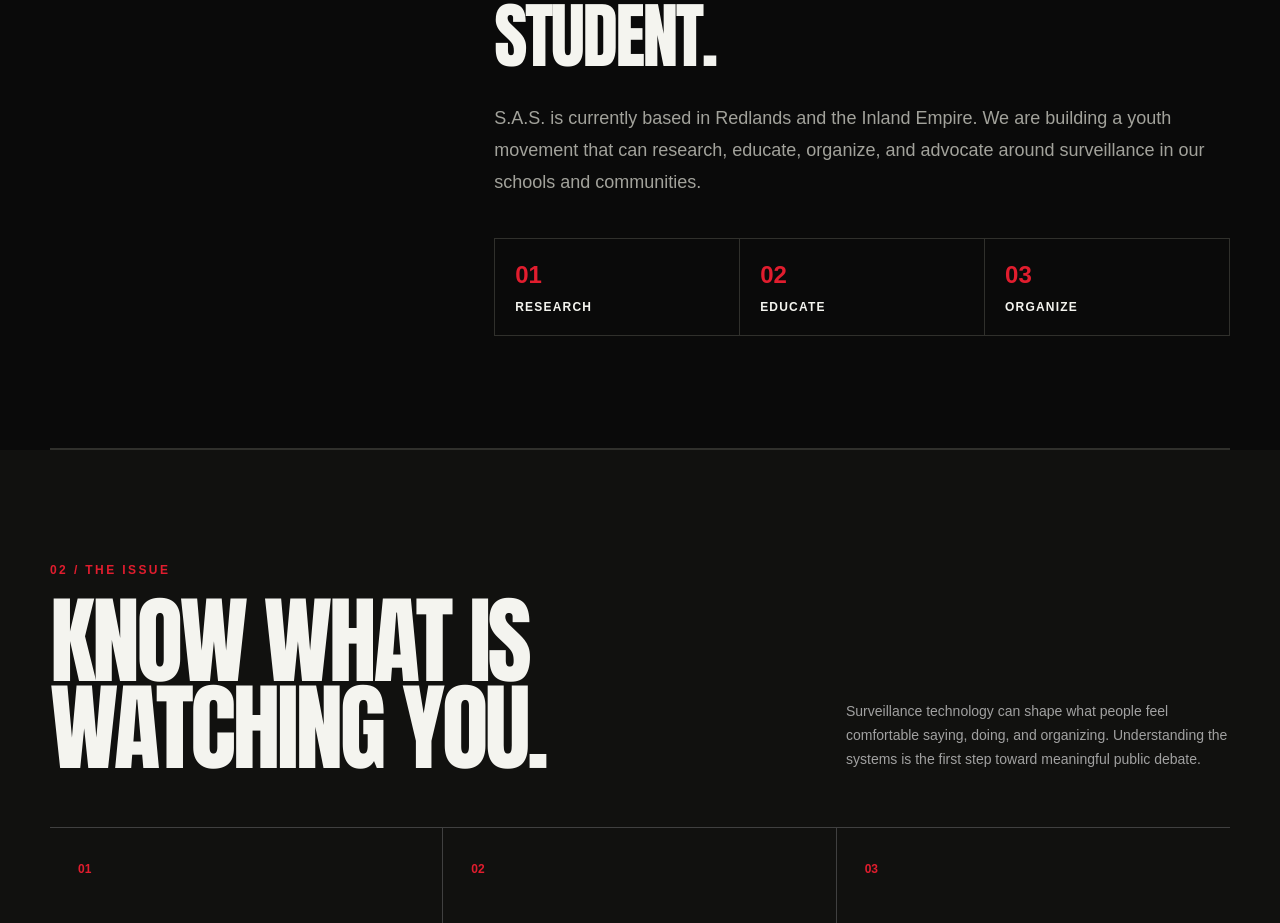
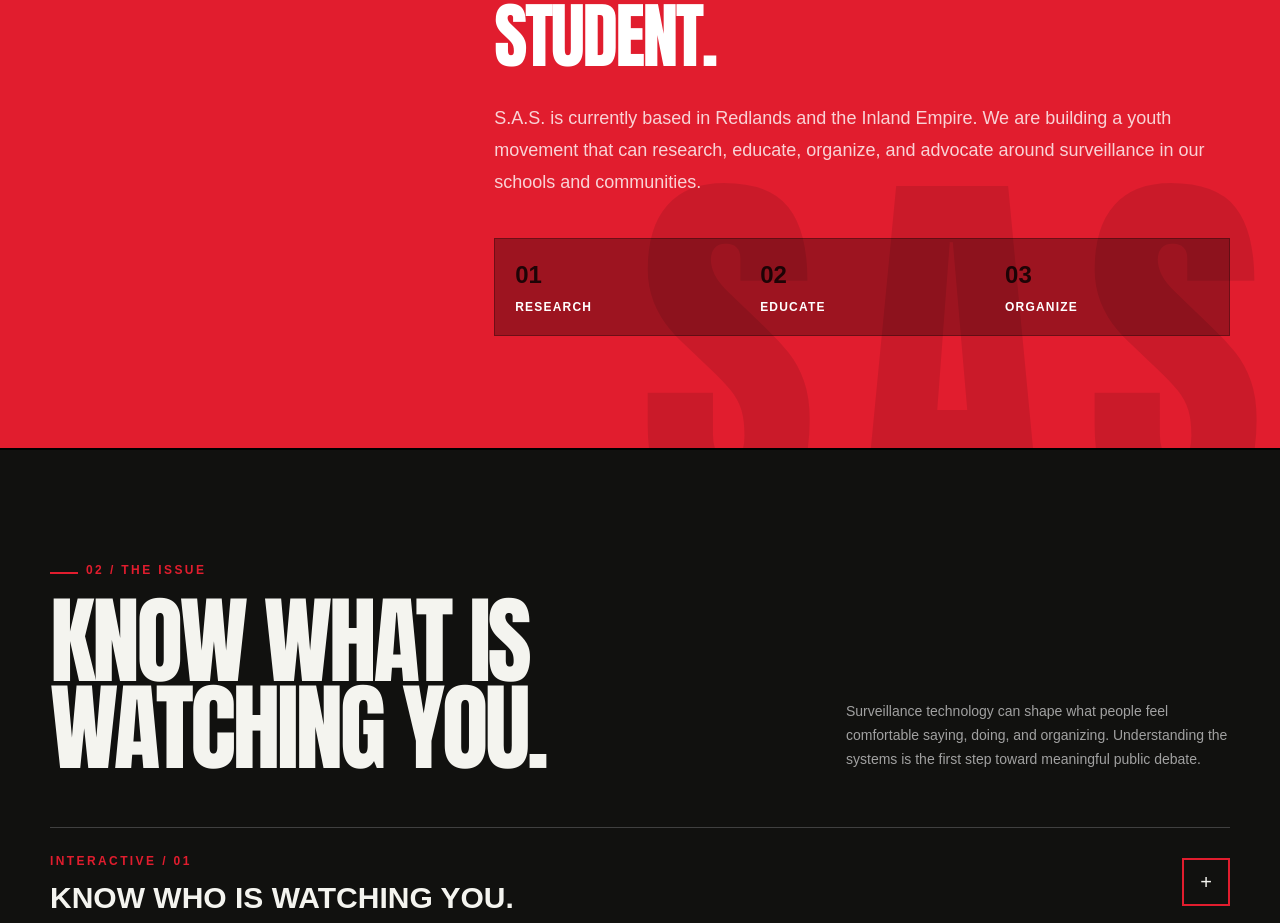
Before and after one commit to Nitsud777-Netzud/SAS, a Next.js app: page / in a window 1280 px wide. Shown: the part 1109-2032 px from the top of the page. Built offline with nearby package versions, Linux system fonts and the light colour scheme.

Commit message:
Redesign S.A.S. visual system and interactions

```diff
--- a/app/page.tsx
+++ b/app/page.tsx
@@ -28,8 +28,23 @@ function Eye() {
   );
 }
 
+function Watcher() {
+  return (
+    <div className="relative min-h-[280px] overflow-hidden border-2 border-[var(--accent)] bg-[#080808]">
+      <div className="absolute inset-0 bg-[repeating-linear-gradient(to_bottom,transparent_0_11px,rgba(225,29,46,.14)_12px_13px)] motion-safe:animate-pulse" />
+      <p className="absolute left-3 top-3 z-10 text-[9px] font-black tracking-[.18em] text-[var(--accent)]">SURVEILLANCE FEED / SUBJECT 01</p>
+      <div className="absolute left-1/2 top-[43%] h-28 w-24 -translate-x-1/2 -translate-y-1/2 rounded-[48%_48%_44%_44%] border-[5px] border-[#f4f4ef] bg-[#161616]">
+        <div className="absolute left-[22px] top-[38px] h-3 w-3 rounded-full bg-[var(--accent)] shadow-[35px_0_0_var(--accent)]" />
+        <div className="absolute bottom-[19px] left-[29px] h-[10px] w-7 rounded-[50%] border-b-4 border-[#f4f4ef]" />
+      </div>
+      <div className="absolute bottom-5 left-1/2 -translate-x-1/2 -rotate-2 whitespace-nowrap bg-[#f4f4ef] px-5 py-2 font-[Impact,Haettenschweiler,'Arial_Narrow_Bold',sans-serif] text-3xl text-black shadow-[7px_7px_0_var(--accent)]">I AM!</div>
+    </div>
+  );
+}
+
 export default function Home() {
   const [menuOpen, setMenuOpen] = useState(false);
+  const [watcherOpen, setWatcherOpen] = useState(false);
 
   return (
     <main>
@@ -65,13 +80,18 @@ export default function Home() {
         </div>
       </section>
 
-      <section id="about" className="container border-b-2 border-[var(--line)] py-20 md:py-28">
-        <div className="grid gap-12 md:grid-cols-[.7fr_1.3fr]">
-          <p className="text-xs font-black tracking-[.2em] text-[var(--muted)]">01 / ABOUT S.A.S.</p>
-          <div>
-            <h2 className="display max-w-4xl text-5xl uppercase leading-[.95] md:text-7xl">Privacy affects every student.</h2>
-            <p className="mt-8 max-w-3xl text-lg leading-8 text-[var(--muted)]">S.A.S. is currently based in Redlands and the Inland Empire. We are building a youth movement that can research, educate, organize, and advocate around surveillance in our schools and communities.</p>
-            <div className="mt-10 grid grid-cols-2 gap-px border border-[var(--line)] bg-[var(--line)] sm:grid-cols-3"><div className="bg-[var(--paper)] p-5"><p className="text-2xl font-black text-[var(--accent)]">01</p><p className="mt-2 text-xs font-black tracking-widest">RESEARCH</p></div><div className="bg-[var(--paper)] p-5"><p className="text-2xl font-black text-[var(--accent)]">02</p><p className="mt-2 text-xs font-black tracking-widest">EDUCATE</p></div><div className="bg-[var(--paper)] p-5"><p className="text-2xl font-black text-[var(--accent)]">03</p><p className="mt-2 text-xs font-black tracking-widest">ORGANIZE</p></div></div>
+      <section id="about" className="relative overflow-hidden border-b-2 border-black bg-[var(--accent)] py-20 text-white md:py-28">
+        <div className="pointer-events-none absolute -bottom-10 right-[-2vw] select-none font-[Impact,Haettenschweiler,'Arial_Narrow_Bold',sans-serif] text-[clamp(13rem,30vw,32rem)] leading-[.7] tracking-[-.06em] text-black/10">S.A.S.</div>
+        <div className="container relative">
+          <div className="grid gap-12 md:grid-cols-[.7fr_1.3fr]">
+            <p className="text-xs font-black tracking-[.2em] text-white/80 before:mr-2 before:inline-block before:h-[2px] before:w-7 before:bg-current">01 / ABOUT S.A.S.</p>
+            <div>
+              <h2 className="display max-w-4xl text-5xl uppercase leading-[.95] md:text-7xl">Privacy affects every student.</h2>
+              <p className="mt-8 max-w-3xl text-lg leading-8 text-white/80">S.A.S. is currently based in Redlands and the Inland Empire. We are building a youth movement that can research, educate, organize, and advocate around surveillance in our schools and communities.</p>
+              <div className="mt-10 grid grid-cols-2 gap-px border border-black/30 bg-black/30 sm:grid-cols-3">
+                {[['01','RESEARCH'],['02','EDUCATE'],['03','ORGANIZE']].map(([n,t]) => <div key={n} className="p-5"><p className="text-2xl font-black text-black/80">{n}</p><p className="mt-2 text-xs font-black tracking-widest">{t}</p></div>)}
+              </div>
+            </div>
           </div>
         </div>
       </section>
@@ -79,9 +99,23 @@ export default function Home() {
       <section id="the-issue" className="border-b-2 border-[var(--line)] bg-[var(--panel)] py-20 md:py-28">
         <div className="container">
           <div className="mb-14 flex flex-col justify-between gap-6 md:flex-row md:items-end">
-            <div><p className="mb-5 text-xs font-black tracking-[.2em] text-[var(--accent)]">02 / THE ISSUE</p><h2 className="display max-w-4xl text-6xl uppercase leading-[.9] md:text-8xl">Know what is<br/>watching you.</h2></div>
+            <div><p className="mb-5 text-xs font-black tracking-[.2em] text-[var(--accent)] before:mr-2 before:inline-block before:h-[2px] before:w-7 before:bg-current">02 / THE ISSUE</p><h2 className="display max-w-4xl text-6xl uppercase leading-[.9] md:text-8xl">Know what is<br/>watching you.</h2></div>
             <p className="max-w-sm text-sm leading-6 text-neutral-400">Surveillance technology can shape what people feel comfortable saying, doing, and organizing. Understanding the systems is the first step toward meaningful public debate.</p>
           </div>
+
+          <div className="watch-reveal mb-10 border-y border-neutral-700 py-5">
+            <button type="button" onClick={() => setWatcherOpen(!watcherOpen)} aria-expanded={watcherOpen} className="watch-button flex w-full items-center justify-between text-left">
+              <span><span className="text-xs font-black tracking-[.2em] text-[var(--accent)]">INTERACTIVE / 01</span><span className="mt-2 block text-2xl font-black uppercase md:text-3xl">Know who is watching you.</span></span>
+              <span className="ml-5 flex h-12 w-12 shrink-0 items-center justify-center border-2 border-[var(--accent)] text-xl transition-transform duration-300" style={{ transform: watcherOpen ? 'rotate(45deg)' : 'rotate(0deg)' }}>+</span>
+            </button>
+            <div className={`grid transition-[grid-template-rows,opacity,margin] duration-500 ${watcherOpen ? 'mt-5 grid-rows-[1fr] opacity-100' : 'grid-rows-[0fr] opacity-0'}`}>
+              <div className="min-h-0 overflow-hidden">
+                <Watcher />
+                <p className="mt-3 text-xs font-black uppercase tracking-widest text-neutral-500">The point isn't to identify one person. It's to make the system visible.</p>
+              </div>
+            </div>
+          </div>
+
           <div className="grid border-t border-neutral-700 md:grid-cols-3">
             {issues.map(([n,t,d]) => <a href="#" key={n} className="issue-card border-b border-neutral-700 p-7 transition hover:bg-white hover:text-black md:border-r md:last:border-r-0"><span className="text-xs font-black text-[var(--accent)]">{n}</span><h3 className="display mt-10 text-3xl uppercase">{t}</h3><p className="mt-4 text-sm leading-6 text-neutral-400">{d}</p><span className="issue-arrow mt-8 block font-black">READ MORE ↗</span></a>)}
           </div>
@@ -102,6 +136,14 @@ export default function Home() {
         <div className="grid gap-px border-b border-[var(--line)] bg-[var(--line)] sm:grid-cols-3"><div className="bg-[var(--paper)] p-7"><p className="text-[10px] font-black tracking-widest text-[var(--accent)]">FIELD NOTE / 001</p><p className="mt-12 text-sm leading-6 text-[var(--muted)]">Research, campaigns, and events will be published here as S.A.S. grows.</p></div><div className="bg-[var(--paper)] p-7"><p className="text-[10px] font-black tracking-widest text-[var(--accent)]">COMING SOON</p><p className="mt-12 text-sm leading-6 text-[var(--muted)]">Follow S.A.S. for new research and organizing updates.</p></div><div className="bg-[var(--paper)] p-7"><p className="text-[10px] font-black tracking-widest text-[var(--accent)]">SIGNAL</p><p className="mt-12 text-sm leading-6 text-[var(--muted)]">The next chapter is being built by students.</p></div></div>
       </section>
 
+      <section className="border-t-2 border-black bg-[var(--accent)] py-16 text-white md:py-24">
+        <div className="container relative overflow-hidden">
+          <p className="text-xs font-black tracking-[.2em] text-white/75">05 / TAKE BACK YOUR PRIVACY</p>
+          <h2 className="display mt-5 max-w-5xl text-6xl uppercase leading-[.85] md:text-9xl">Don't just<br/>know.<br/><span className="text-black">Do something.</span></h2>
+          <a href="#get-involved" className="mt-10 inline-block bg-black px-7 py-5 text-sm font-black tracking-widest text-white transition hover:bg-white hover:text-black">TAKE ACTION ↗</a>
+        </div>
+      </section>
+
       <footer className="border-t-2 border-[var(--line)] bg-[#050505] py-10 text-white">
         <div className="container flex flex-col justify-between gap-8 md:flex-row md:items-end">
           <div><div className="display text-5xl">S.A.S.</div><p className="mt-3 text-sm text-neutral-400">Students Against Surveillance</p></div>
```
